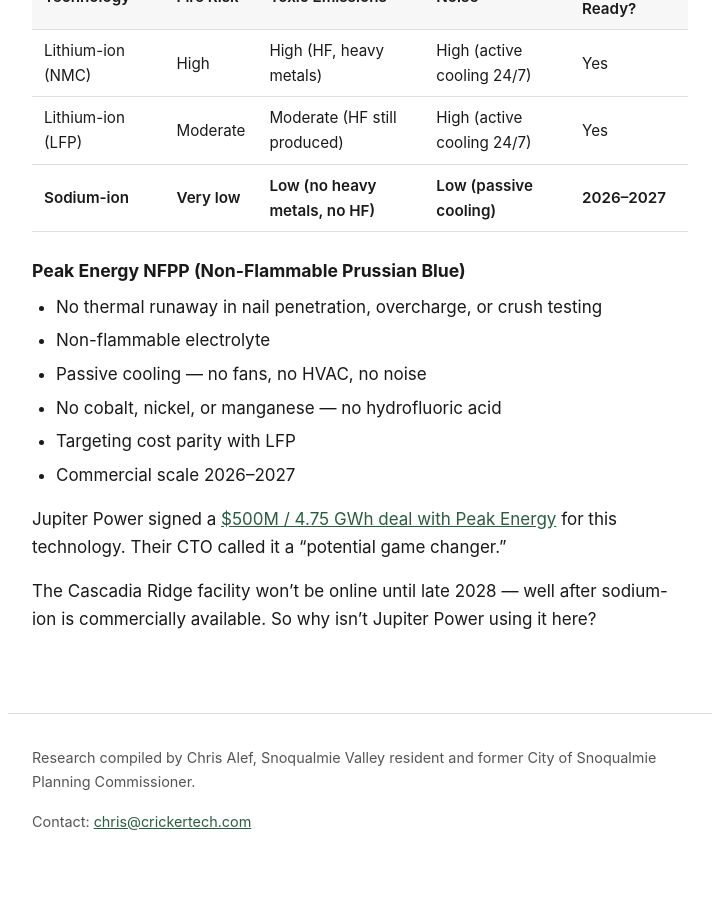
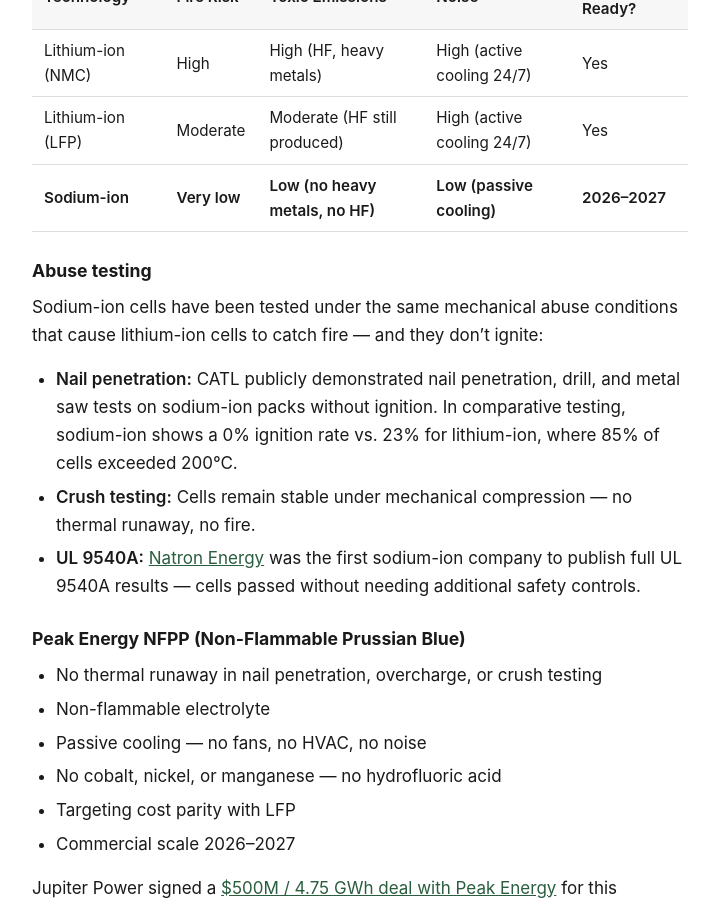
Before and after one commit to calef/cascadia-ridge-bess, a Jekyll site: the page built from _pages/battery-technology.md, in a window 1280 px wide and 900 px high, scrolled down 1544 px. Shown: the whole window, without its empty margins (280-999 px from the left). Built offline with Jekyll 4.4.1, drawn with Linux system fonts in a browser that asks for light colours.

```diff
--- a/_pages/battery-technology.md
+++ b/_pages/battery-technology.md
@@ -41,6 +41,14 @@ Snoqualmie Ridge has limited ways out: Snoqualmie Parkway and SR-18. Moss Landin
 | Lithium-ion (LFP) | Moderate | Moderate (HF still produced) | High (active cooling 24/7) | Yes |
 | **Sodium-ion** | **Very low** | **Low (no heavy metals, no HF)** | **Low (passive cooling)** | **2026–2027** |
 
+### Abuse testing {#abuse-testing}
+
+Sodium-ion cells have been tested under the same mechanical abuse conditions that cause lithium-ion cells to catch fire — and they don't ignite:
+
+- **Nail penetration:** CATL publicly demonstrated nail penetration, drill, and metal saw tests on sodium-ion packs without ignition. In comparative testing, sodium-ion shows a 0% ignition rate vs. 23% for lithium-ion, where 85% of cells exceeded 200°C.
+- **Crush testing:** Cells remain stable under mechanical compression — no thermal runaway, no fire.
+- **UL 9540A:** [Natron Energy](https://natron.energy/files/resources/natron-ul-9540a-module-report-revised-july-8-2020-final.pdf) was the first sodium-ion company to publish full UL 9540A results — cells passed without needing additional safety controls.
+
 ### Peak Energy NFPP (Non-Flammable Prussian Blue)
 
 - No thermal runaway in nail penetration, overcharge, or crush testing
```
Also changed, not shown: _pages/fire-risk.md (+1 -1 lines).
